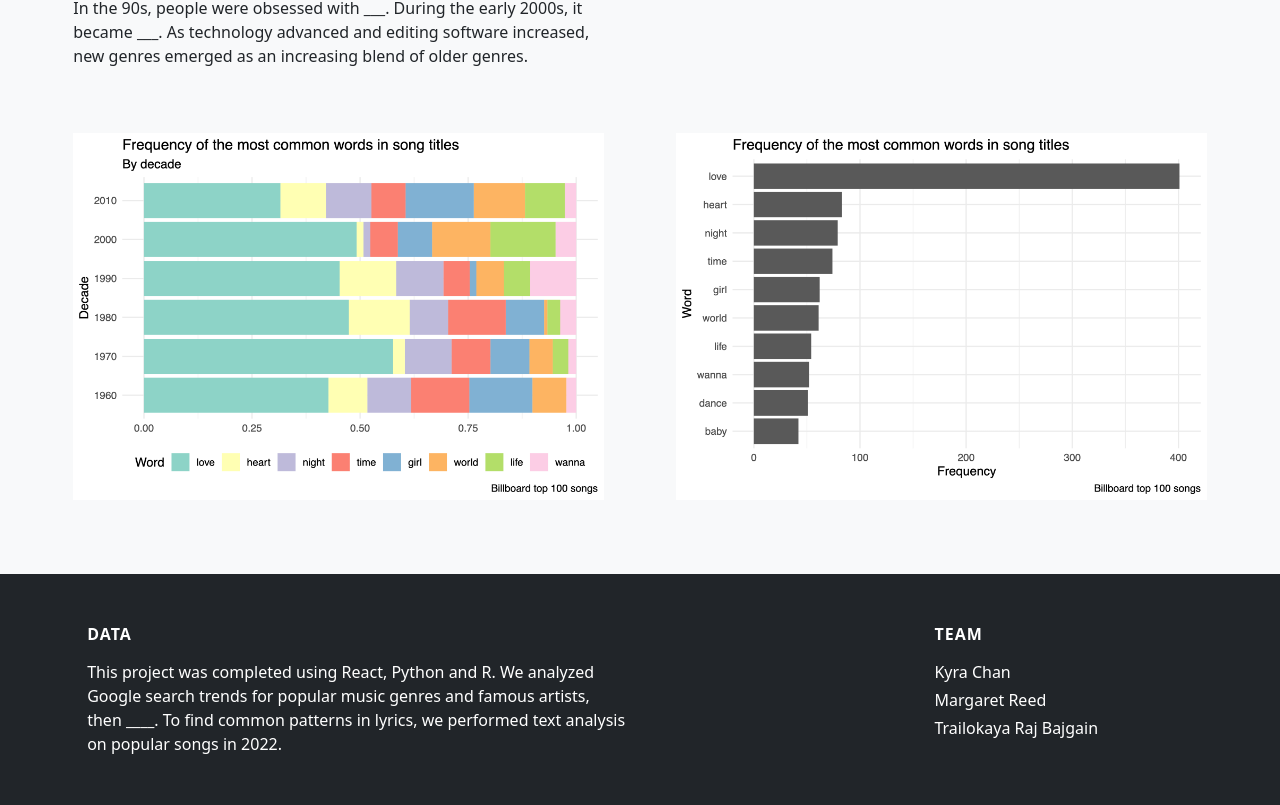
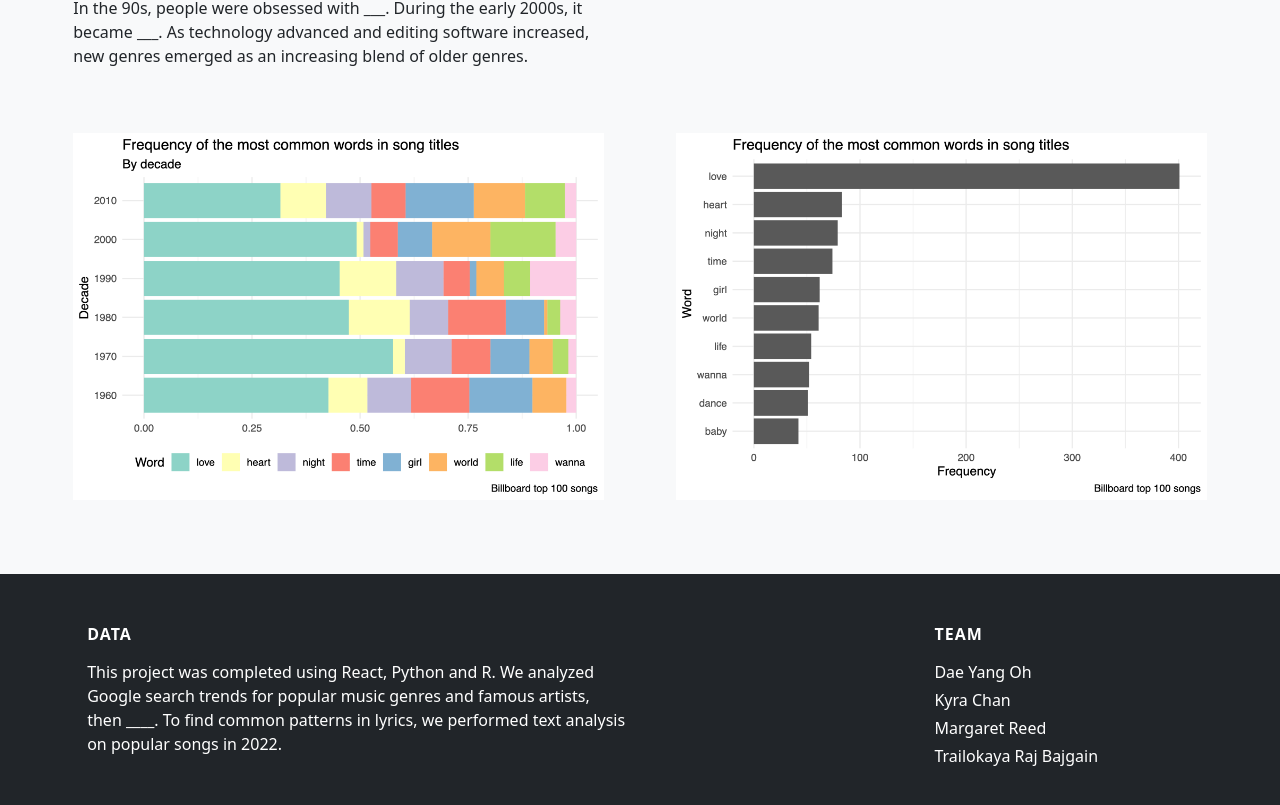
Before and after one commit to mwreed1/intro_dh, a React (Create React App) app in the folder intro-dh-app/: page / in a window 1280 px wide. Shown: the part 2121-2926 px from the top of the page. Built offline with nearby package versions, Linux system fonts and the light colour scheme.

Commit message:
add name

```diff
--- a/intro-dh-app/src/components/index.js
+++ b/intro-dh-app/src/components/index.js
@@ -78,6 +78,7 @@ class Index extends Component {
                         </div>
                         <div className="col-auto w-25">
                             <h6 className="mb-3 fw-bold">TEAM</h6>
+                            <p className="mb-1">Dae Yang Oh</p>
                             <p className="mb-1">Kyra Chan</p>
                             <p className="mb-1">Margaret Reed</p>
                             <p className="mb-1">Trailokaya Raj Bajgain</p>
```
